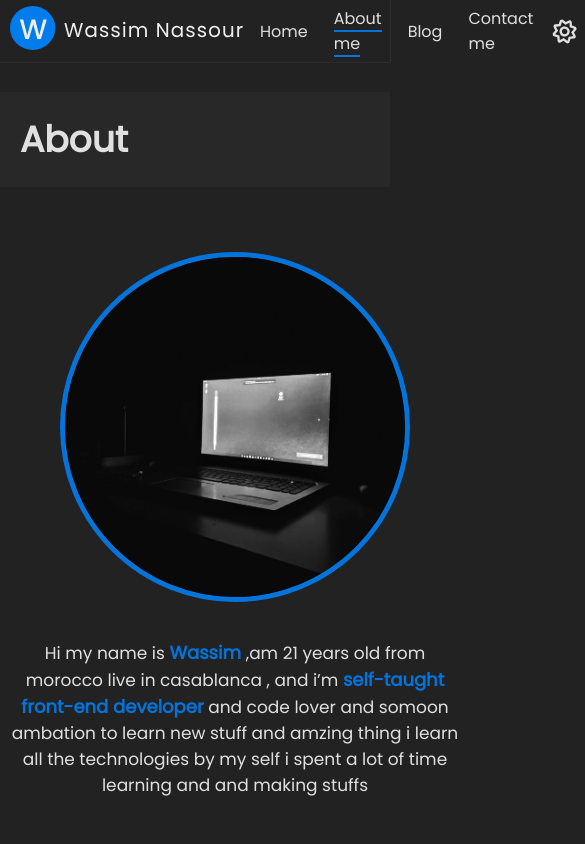
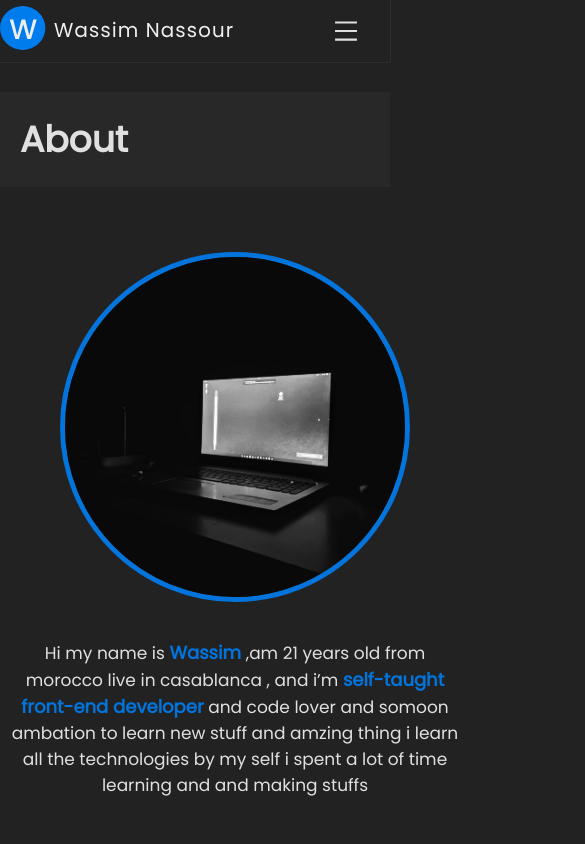
Before and after one commit to wassimnassour/wassim-portfolio, a Gatsby site: page /about in a window 390 px wide. Shown: the top 844 px of the page, 585 px wide, since content can reach past the window. Built offline with nearby package versions, Linux system fonts and the light colour scheme; Gatsby itself is replaced by a stand-in of ours.

Commit message:
add SideBar for mobile and Tablet version

```diff
--- a/src/components/header/header.jsx
+++ b/src/components/header/header.jsx
@@ -12,8 +12,14 @@ import {
 import { FaRegSun, FaMoon } from "react-icons/fa";
 import { globalHistory } from "@reach/router";
 import { pageLinks } from "../../constants/links";
+import { SideBar } from "../index";
 
 const Header = ({ theme, toggleTheme }) => {
+  const [open, setOpen] = useState(false);
+  const togglebutton = () => {
+    setOpen(!open);
+  };
+
   const [fixed, setFixed] = useState(false);
   useEffect(() => {
     window.addEventListener("scroll", setHeaderFixed);
@@ -47,12 +53,19 @@ const Header = ({ theme, toggleTheme }) => {
             <img src={theme === "light" ? LogoWhite : LogoDark} alt="logo" />
           </A>
         </LogoWrapper>
+
         <NavLinksWrapper>
           <ul>{linkTemplet}</ul>
           <ThemeButton className="button" onClick={toggleTheme}>
             {theme === "light" ? <FaMoon /> : <FaRegSun />}
           </ThemeButton>
         </NavLinksWrapper>
+        <SideBar
+          togglebutton={togglebutton}
+          open={open}
+          theme={theme}
+          toggleTheme={toggleTheme}
+        />
       </NavBarWrapper>
     </NavBarContainer>
   );
--- a/src/components/header/header.style.js
+++ b/src/components/header/header.style.js
@@ -36,9 +36,12 @@ export const LogoWrapper = styled.div`
   }
 `;
 export const NavLinksWrapper = styled.div`
+  @media (max-width: ${({ theme }) => theme.breakpoint_T}) {
+    display: none;
+  }
   display: flex;
   align-items: center;
-  height: 6rem;
+  height: 5rem;
   ul {
     display: flex;
     align-items: center;
--- a/src/components/index.js
+++ b/src/components/index.js
@@ -11,6 +11,7 @@ import Blog from "./landing/blog/blog";
 import Posts from "./blogPage/posts/posts";
 import AboutPage from "./aboutPage/about";
 import ContactPage from "./contactPage/contact";
+import SideBar from "./sideBar/sideBar";
 export {
   Header,
   Footer,
@@ -25,4 +26,5 @@ export {
   Posts,
   AboutPage,
   ContactPage,
+  SideBar,
 };
--- a/src/components/layout/layout.jsx
+++ b/src/components/layout/layout.jsx
@@ -1,5 +1,5 @@
-import React from "react";
-import { Header, Footer, Main } from "../index";
+import React, { useState } from "react";
+import { Header, Footer, Main, SideBar } from "../index";
 
 import { ThemeProvider } from "styled-components";
 import { GlobalStyle } from "../../globelStyle";
@@ -9,10 +9,12 @@ import { lightTheme, darkTheme } from "../../theme";
 const Layout = ({ children }) => {
   const [theme, toggleTheme] = useDarkMode();
   const themeMode = theme === "light" ? lightTheme : darkTheme;
+
   return (
     <ThemeProvider theme={themeMode}>
       <GlobalStyle />
       <Header toggleTheme={toggleTheme} theme={theme} />
+
       <Main>{children}</Main>
       <Footer />
     </ThemeProvider>
--- /dev/null
+++ b/src/components/sideBar/sideBar.jsx
@@ -0,0 +1,39 @@
+import React from "react";
+import { SideBarContainer, Button } from "./sideBar.style";
+import { AiOutlineMenu, AiOutlineClose } from "react-icons/ai";
+import { pageLinks } from "../../constants/links";
+import { ThemeButton } from "../header/header.style";
+import { FaRegSun, FaMoon } from "react-icons/fa";
+import { Link } from "gatsby";
+
+const SideBar = ({ open, togglebutton, theme, toggleTheme }) => {
+	return (
+		<SideBarContainer onClick={togglebutton} open={open}>
+			<Button onClick={togglebutton} open={open}>
+				{!open ? (
+					<AiOutlineMenu className="svg" />
+				) : (
+					<AiOutlineClose className="svg" />
+				)}
+			</Button>{" "}
+			{open && (
+				<div className="sideBar__Wrapper">
+					<div className="SideBar">
+						<ul>
+							{pageLinks.map(link => (
+								<Link to={link.url}>
+									<li>{link.text}</li>
+								</Link>
+							))}
+							<ThemeButton className="button" onClick={toggleTheme}>
+								{theme === "light" ? <FaMoon /> : <FaRegSun />}
+							</ThemeButton>
+						</ul>
+					</div>
+				</div>
+			)}
+		</SideBarContainer>
+	);
+};
+
+export default SideBar;
--- /dev/null
+++ b/src/components/sideBar/sideBar.style.js
@@ -0,0 +1,78 @@
+import styled, { css } from "styled-components";
+
+export const SideBarContainer = styled.div`
+	@media (min-width: ${({ theme }) => theme.breakpoint_T}) {
+		display: none;
+	}
+	ul {
+		margin: 7rem 0;
+
+		text-align: center;
+		display: flex;
+		flex-direction: column;
+		align-items: center;
+		a {
+			font-size: 3rem;
+			transition: 0.3s all;
+		}
+		li {
+			padding: 1rem;
+			color: ${({ theme }) => theme.color__text};
+		}
+		button {
+			margin: 2rem;
+		}
+	}
+
+	.sideBar__Wrapper {
+		height: 100vh;
+		position: absolute;
+		right: 0;
+		top: 0;
+		width: 100%;
+		background: rgba(0, 0, 0, 0.7);
+	}
+	.SideBar {
+		background: ${({ theme }) => theme.color__background};
+		width: 42%;
+		right: 0;
+		position: absolute;
+		top: 0;
+		bottom: 0;
+	}
+	@media (max-width: ${({ theme }) => theme.breakpoint_M}) {
+		.SideBar {
+			background: ${({ theme }) => theme.color__background};
+			width: 75%;
+		}
+	}
+`;
+
+export const Button = styled.div`
+	z-index: 66;
+	margin-right: 2rem;
+	border: none;
+	font-size: 2rem;
+	position: absolute;
+	top: 1rem;
+	right: 1rem;
+
+	.svg {
+		font-size: 2.8rem;
+		margin-top: 0.7rem;
+		color: ${({ theme }) => theme.color__text};
+	}
+
+	${({ open }) =>
+		open && {
+			transition: " .3s all",
+			transform: "rotateZ(360deg)",
+			right: "33%",
+		}};
+	@media (max-width: ${({ theme }) => theme.breakpoint_M}) {
+		${({ open }) =>
+			open && {
+				right: "60%",
+			}};
+	}
+`;
--- a/src/theme.js
+++ b/src/theme.js
@@ -2,6 +2,7 @@ export const darkTheme = {
   color__white: "#EEE",
   color__gray: "#6c757d",
   color__gray__dark: "#464646",
+
   color__primary__2: "#007bff",
   color__primary: "#0274dc",
   color__background: "#222222",
@@ -11,11 +12,11 @@ export const darkTheme = {
   color__svg: "#2b2b2bba",
 
   // breakpoint
-  breakpoint_xs: 0,
-  breakpoint_sm: "576px",
-  breakpoint_md: "768px",
-  breakpoint_lg: "992px",
-  breakpoint_xl: "1200px",
+  breakpoint_M: "460px",
+  breakpoint_T: "776px",
+  breakpoint_L: "1000px",
+  breakpoint_D: "1200px",
+
   shadow: " 0 5px 15px rgba(0, 0, 0, 0.3)",
 };
 
@@ -33,10 +34,9 @@ export const lightTheme = {
   color__sub__text: "#6b6b6b",
 
   // breakpoint
-  breakpoint_xs: 0,
-  breakpoint_sm: "576px",
-  breakpoint_md: "768px",
-  breakpoint_lg: "992px",
-  breakpoint_xl: "1200px",
+  breakpoint_M: "460px",
+  breakpoint_T: "776px",
+  breakpoint_L: "1000px",
+  breakpoint_D: "1200px",
   shadow: "0 5px 15px rgba(0, 0, 0, 0.3)",
 };
```
